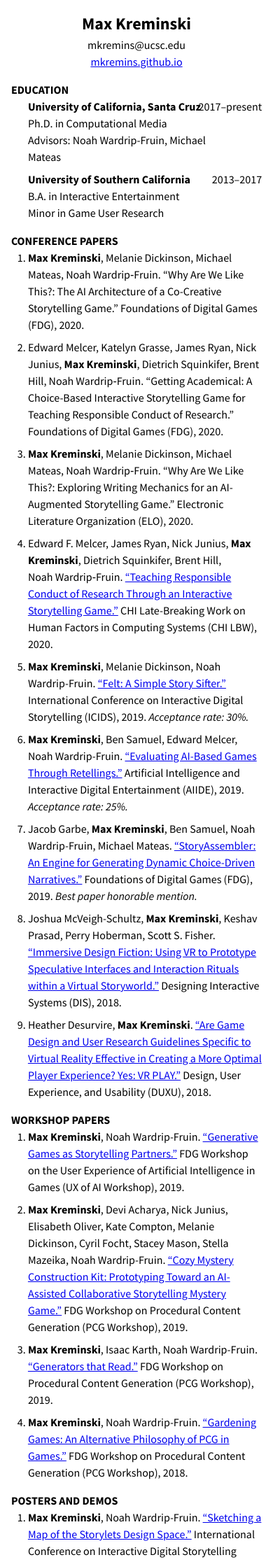
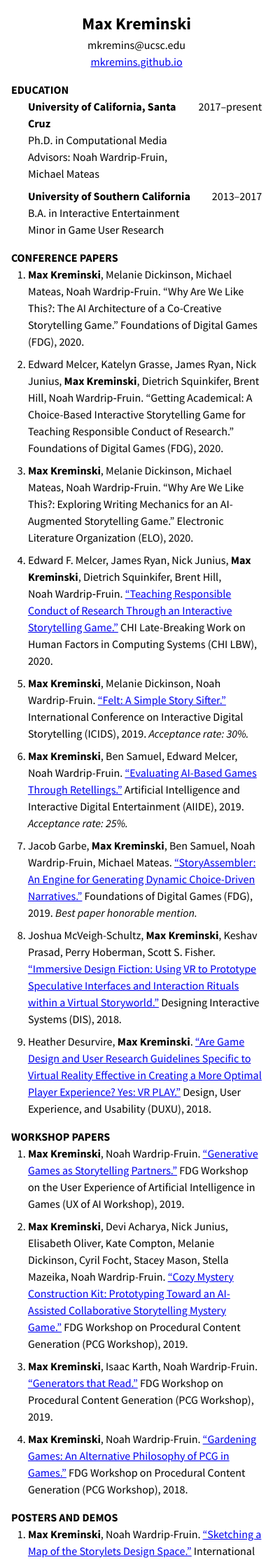
Before and after one commit to mkremins/mkremins.github.io, a Jekyll site: the page built from cv/index.html, in a window 390 px wide. Shown: the top 2232 px of the page at 70% size. Built offline with Jekyll 4.4.1, drawn with Linux system fonts in a browser that asks for light colours.

Commit message:
Tweak CV CSS for mobile

```diff
--- a/cv/index.html
+++ b/cv/index.html
@@ -38,6 +38,11 @@ layout: null
   .dated-date { position: absolute; right:0; top: 0; text-align: right; }
   .oneline-entries { margin-bottom: 1rem; }
   .oneline-entries .dated-entry { margin-bottom: 0; }
+
+  /* try to limit badness of .dated-content trying to overlap .dated-date on narrow displays */
+  @media (max-width: 90ch) {
+    .dated-content { width: 70%; }
+  }
 
   /* when printing, make the font smaller and the page wider (FIXME this is fragile) */
   @media print {
```
